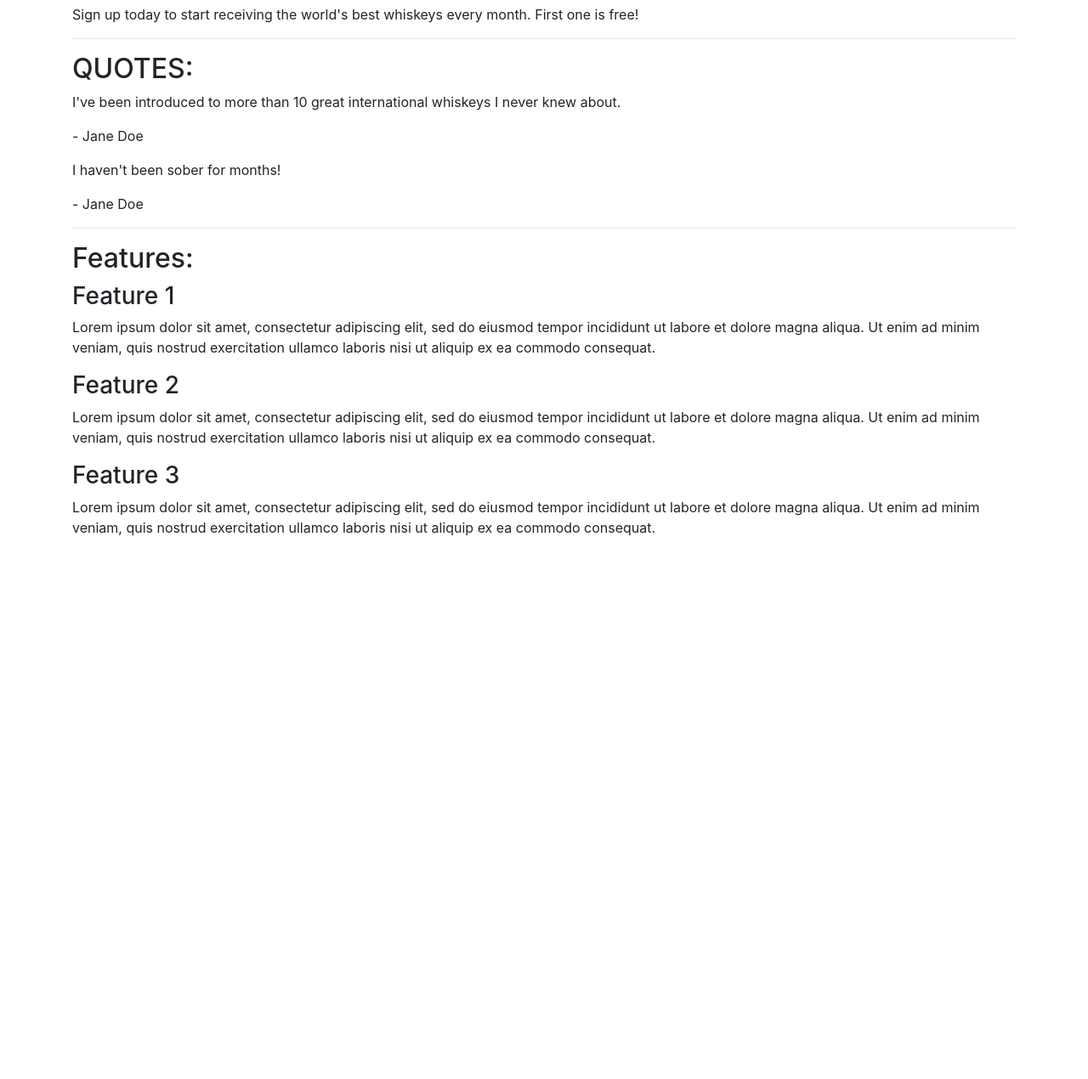
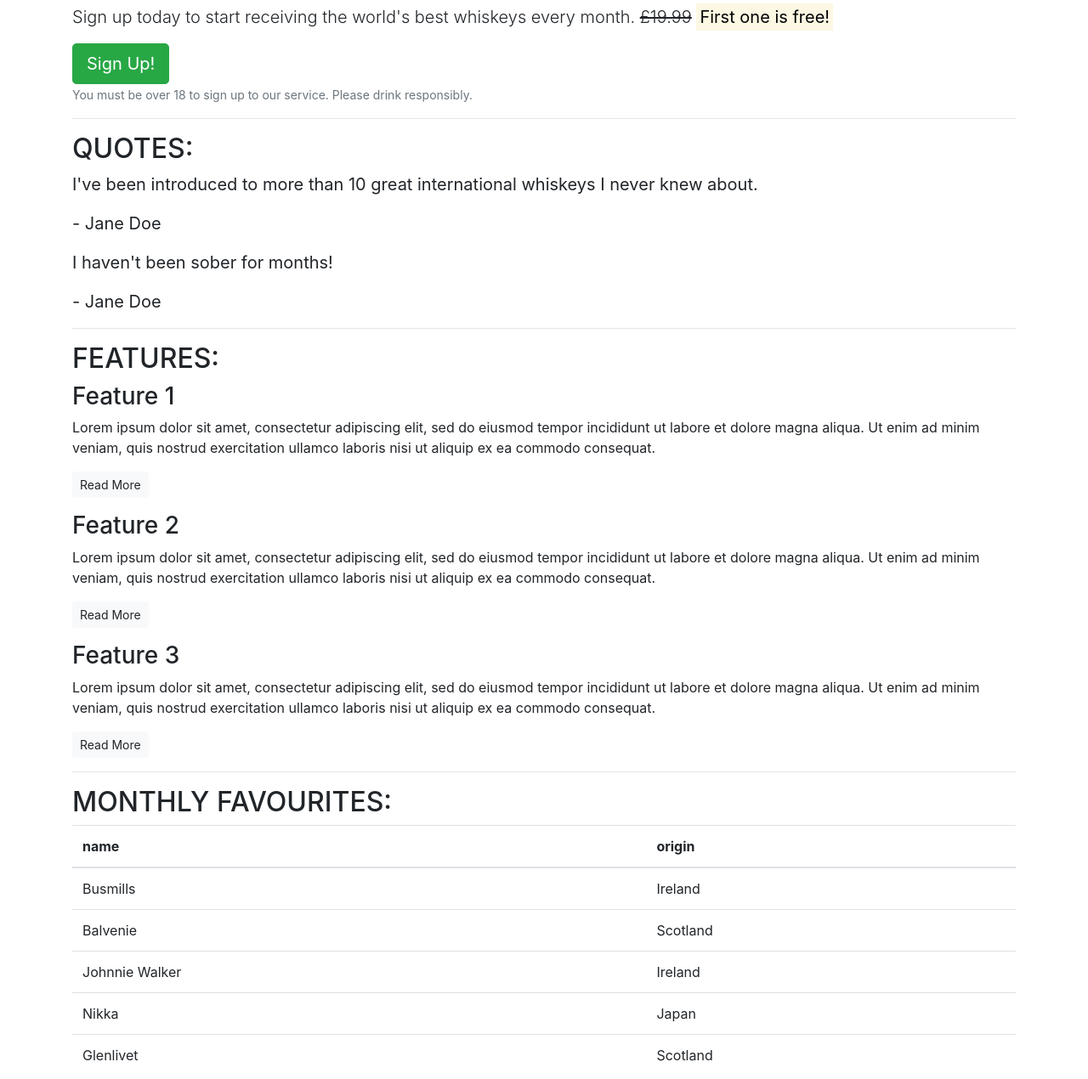
Before and after one commit to SteveBenton6/Whiskey-Drop-Bootstrap, a plain HTML site: page index.html in a window 1280 px wide. Shown: the part 51-1321 px from the top of the page at 85% size. Before the commit the page ends 800 px from the top, so only its background shows below. Drawn offline with nearby package versions, Linux system fonts and the light colour scheme.

Commit message:
Doc: Add Top 5 Whiskey Table.

```diff
--- a/index.html
+++ b/index.html
@@ -12,7 +12,9 @@
         <!-- Callout -->
         <section class="callout">
             <h1>The finest whiskeys delivered to your doorstep.</h1>
-            <p>Sign up today to start receiving the world's best whiskeys every month. First one is free!</p>
+            <p class="lead">Sign up today to start receiving the world's best whiskeys every month. <s>£19.99</s> <strong><mark>First one is free!</mark></strong></p>
+            <button type="button" class="btn btn-success btn-lg">Sign Up!</button>
+            <p class="text-muted"><small>You must be over 18 to sign up to our service.  Please drink responsibly.</small></p>
         </section>
         <!-- /.callout -->
         <hr>
@@ -20,35 +22,79 @@
         <!-- Quotes -->
         <section class="quotes">
             <h2 class="text-uppercase">Quotes:</h2>
-            <div class="quote">
+            <blockquote class="blockquote">
                 <p>I've been introduced to more than 10 great international whiskeys I never knew about.</p>
                 <p>- Jane Doe</p>
-            </div>
-            <div class="quote">
+            </blockquote>
+            <blockquote class="blockquote">
                 <p>I haven't been sober for months!</p>
                 <p>- Jane Doe</p>
-            </div>
+            </blockquote>
         </section>
         <!-- /.quotes -->
         <hr>
 
         <!-- Features -->
         <section class="features">
-            <h2>Features:</h2>
+            <h2 class="text-uppercase">Features:</h2>
             <div class="feature">
                 <h3>Feature 1</h3>
                 <p>Lorem ipsum dolor sit amet, consectetur adipiscing elit, sed do eiusmod tempor incididunt ut labore et dolore magna aliqua. Ut enim ad minim veniam, quis nostrud exercitation ullamco laboris nisi ut aliquip ex ea commodo consequat.</p>
+                <p><a class="btn btn-sm btn-light" href="">Read More</a></p>
             </div>
             <div class="feature">
                 <h3>Feature 2</h3>
                 <p>Lorem ipsum dolor sit amet, consectetur adipiscing elit, sed do eiusmod tempor incididunt ut labore et dolore magna aliqua. Ut enim ad minim veniam, quis nostrud exercitation ullamco laboris nisi ut aliquip ex ea commodo consequat.</p>
+                <p><a class="btn btn-sm btn-light" href="">Read More</a></p>
             </div>
             <div class="feature">
                 <h3>Feature 3</h3>
                 <p>Lorem ipsum dolor sit amet, consectetur adipiscing elit, sed do eiusmod tempor incididunt ut labore et dolore magna aliqua. Ut enim ad minim veniam, quis nostrud exercitation ullamco laboris nisi ut aliquip ex ea commodo consequat.</p>
+                <p><a class="btn btn-sm btn-light" href="">Read More</a></p>
             </div>
         </section>
         <!-- /.features -->
+        <hr>
+
+        <!-- Monthly Favourites -->
+        <section class="favourites">
+            <h2 class="text-uppercase">Monthly Favourites:</h2>
+            <table class="table">
+                <thead>
+                  <tr>
+                    <th scope="col">name</th>
+                    <th scope="col">origin</th>
+                  </tr>
+                </thead>
+                <tbody>
+                  <tr>
+                    <td>Busmills</td>
+                    <td>Ireland</td>
+                  </tr>
+                  <tr>
+                    <td>Balvenie</td>
+                    <td>Scotland</td>
+                  </tr>
+                  <tr>
+                    <td>Johnnie Walker</td>
+                    <td>Ireland</td>
+                  </tr>
+                  <tr>
+                    <td>Nikka</td>
+                    <td>Japan</td>
+                  </tr>
+                  <tr>
+                    <td>Glenlivet</td>
+                    <td>Scotland</td>
+                  </tr>
+
+
+                </tbody>
+              </table>
+
+
+        </section>
+        <!-- /.favourites -->
     </article>
 </body>
 
```
